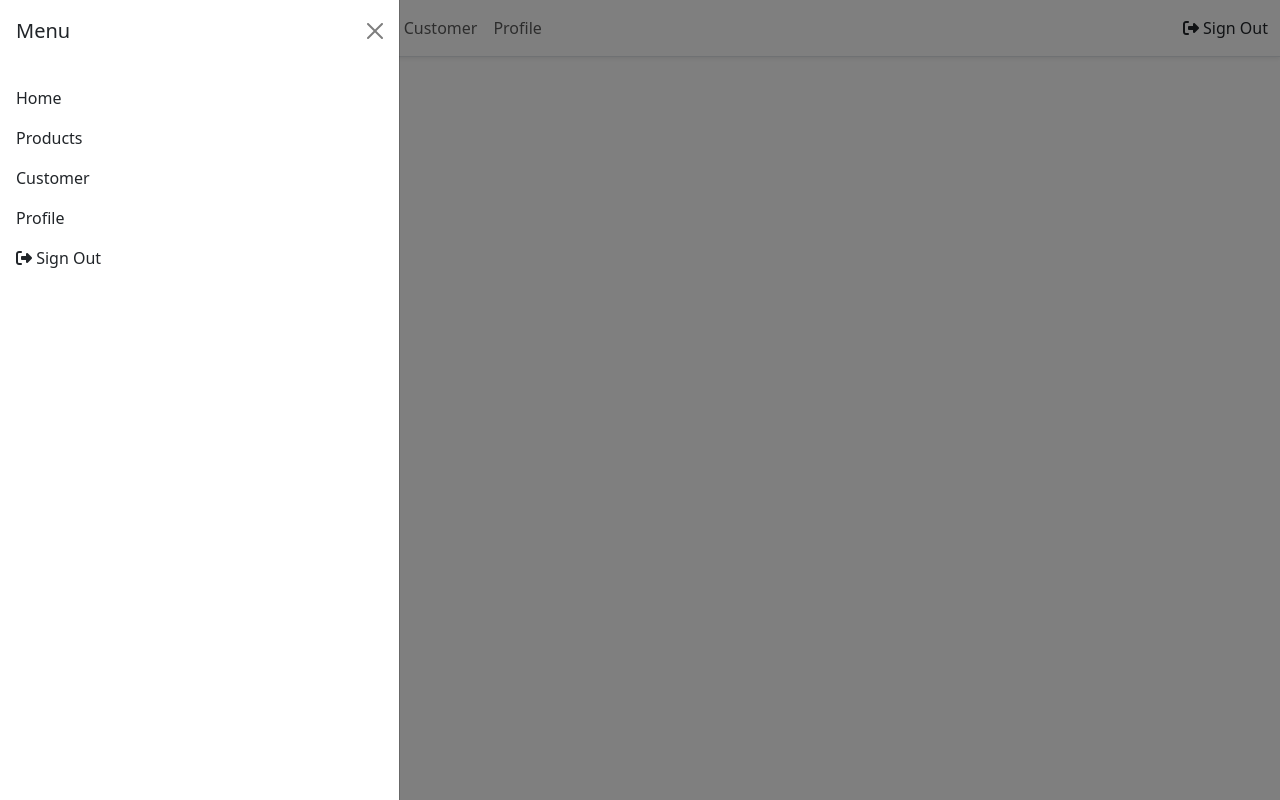
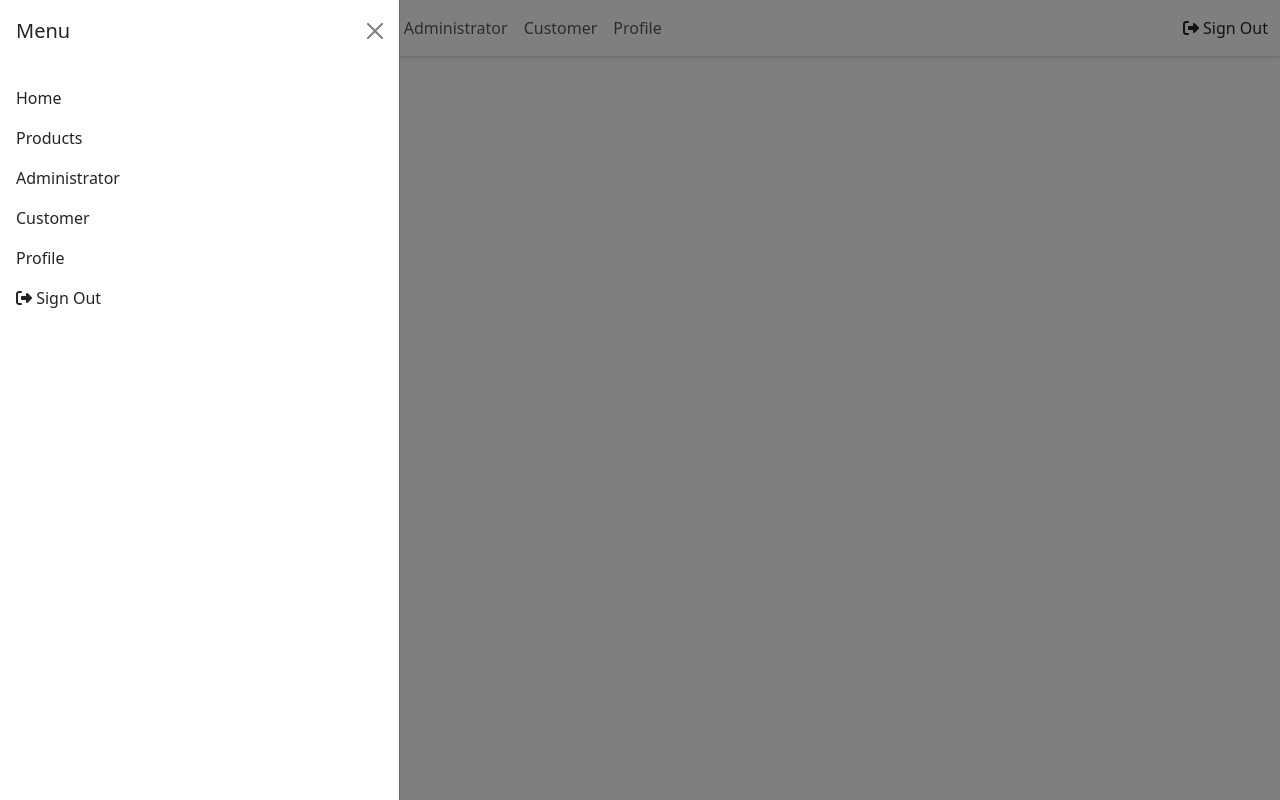
Before and after one commit to Ar-Dee08/websys-proj-main, a PHP site: page /includes/header.php in a window 1280 px wide, after a click on "Menu". Run offline with PHP 8.4, Linux system fonts and the light colour scheme.

Commit message:
will add admin page + edit profile still not working

```diff
--- a/includes/header.php
+++ b/includes/header.php
@@ -31,6 +31,9 @@
                         <a class="nav-link" href="products.php">Products</a>
                     </li>
                     <li class="nav-item">
+                        <a class="nav-link" href="admins.php">Administrator</a>
+                    </li>
+                    <li class="nav-item">
                         <a class="nav-link" href="customer.php">Customer</a>
                     </li>
                     <li class="nav-item">
@@ -61,6 +64,9 @@
                     <a class="nav-link" href="products.php">Products</a>
                 </li>
                 <li class="nav-item">
+                    <a class="nav-link" href="admins.php">Administrator</a>
+                </li>
+                <li class="nav-item">
                     <a class="nav-link" href="customer.php">Customer</a>
                 </li>
                 <li class="nav-item">
```
Also changed, not shown: edit_profile.php (+16 -7 lines), admins.php (added).
